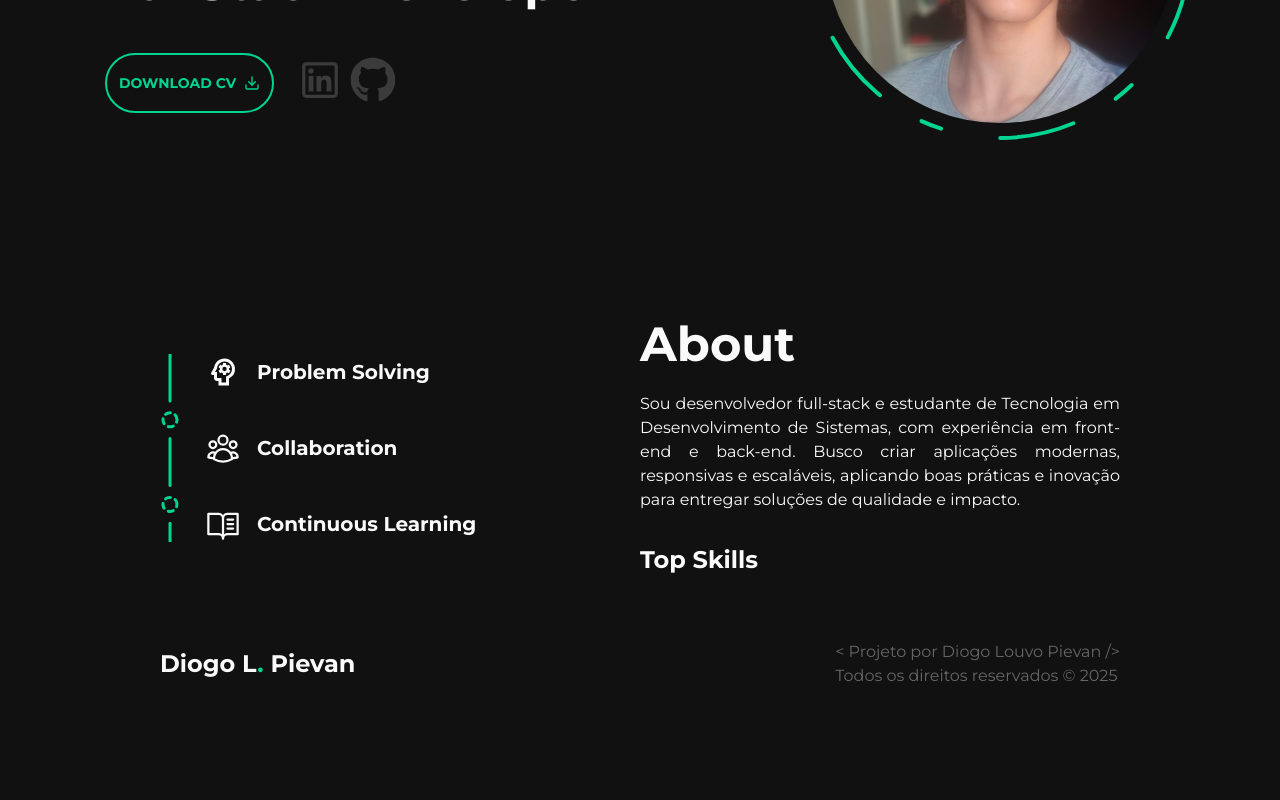
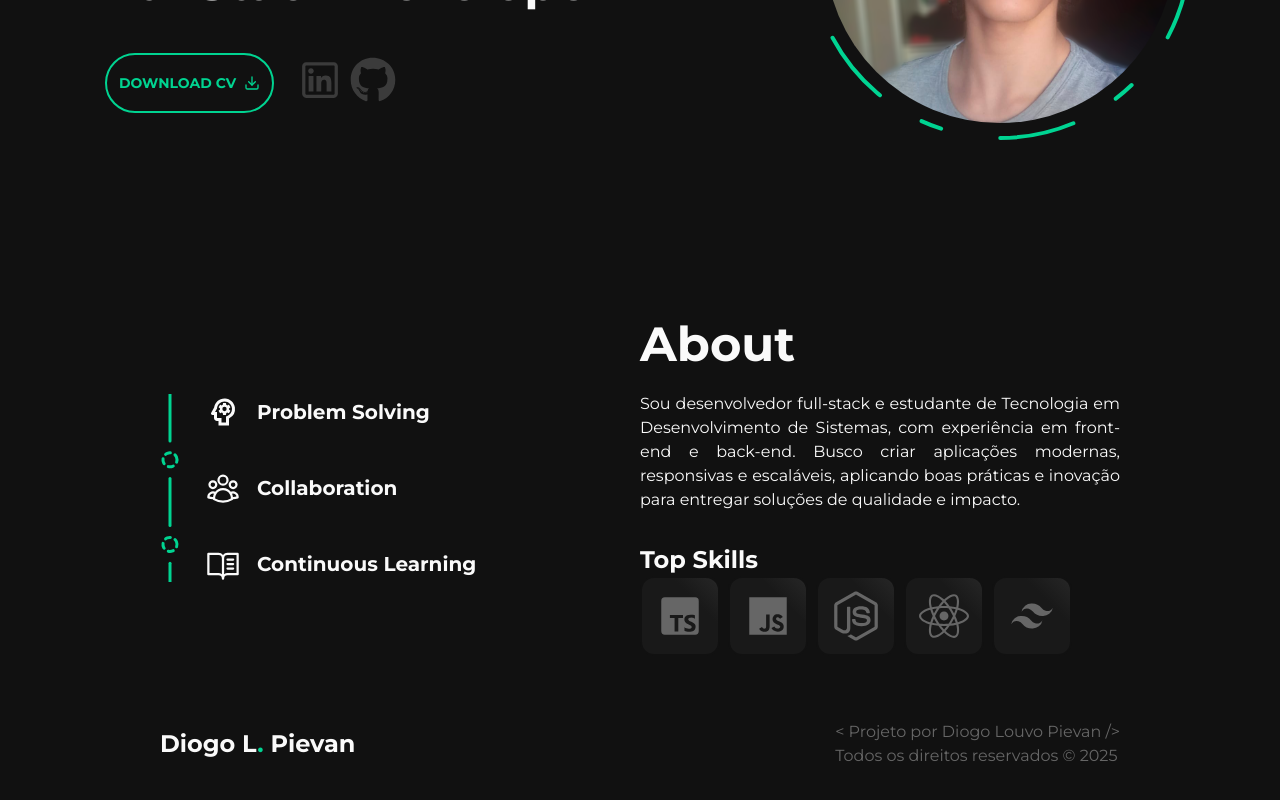
Before and after one commit to diogolpievan/portfolio, a Next.js app: page / in a window 1280 px wide. Shown: the part 492-1292 px from the top of the page. Before the commit the page ends 1212 px from the top, so only its background shows below. Built offline with nearby package versions, Linux system fonts and the light colour scheme.

Commit message:
feat: about section add top skills (WIP)

```diff
--- a/src/components/about-section/index.tsx
+++ b/src/components/about-section/index.tsx
@@ -4,6 +4,8 @@ import { motion } from "motion/react";
 import { MdOutlinePsychology } from "react-icons/md";
 import { PiBookOpenText } from "react-icons/pi";
 import { HiOutlineUserGroup } from "react-icons/hi2";
+
+import { Skill } from "../skill";
 
 export const AboutSection = () => {
   return (
@@ -116,9 +118,27 @@ export const AboutSection = () => {
           boas práticas e inovação para entregar soluções de qualidade e
           impacto.
         </p>
-        <div className="flex mt-8">
+        <div className="flex mt-8 flex-col">
           <h3 className="font-bold text-2xl">Top Skills</h3>
-          <div className="flex gap-2"></div>
+          <div className="flex gap-2">
+            <Skill
+              name="bi:BiLogoTypescript"
+              label="TypeScript"
+              color="#3178c6"
+            />
+            <Skill
+              name="bi:BiLogoJavascript"
+              label="JavaScript"
+              color="#F5DD27"
+            />
+            <Skill name="fa:FaNodeJs" label="Node.js" color="#4DAF51" />
+            <Skill name="fa:FaReact" label="React" color="#00D8FF" />
+            <Skill
+              name="bi:BiLogoTailwindCss"
+              label="Tailwind CSS"
+              color="#37b3ae"
+            />
+          </div>
         </div>
       </div>
     </section>
```
